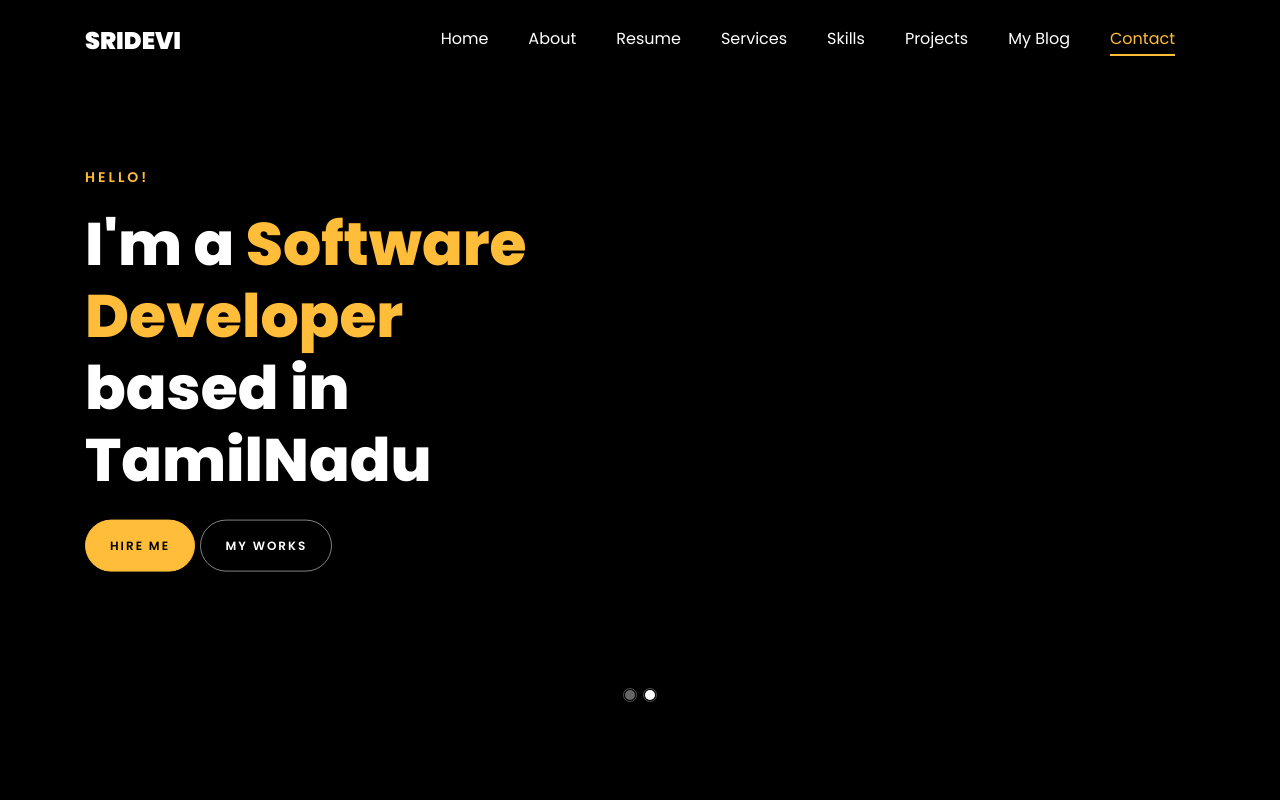
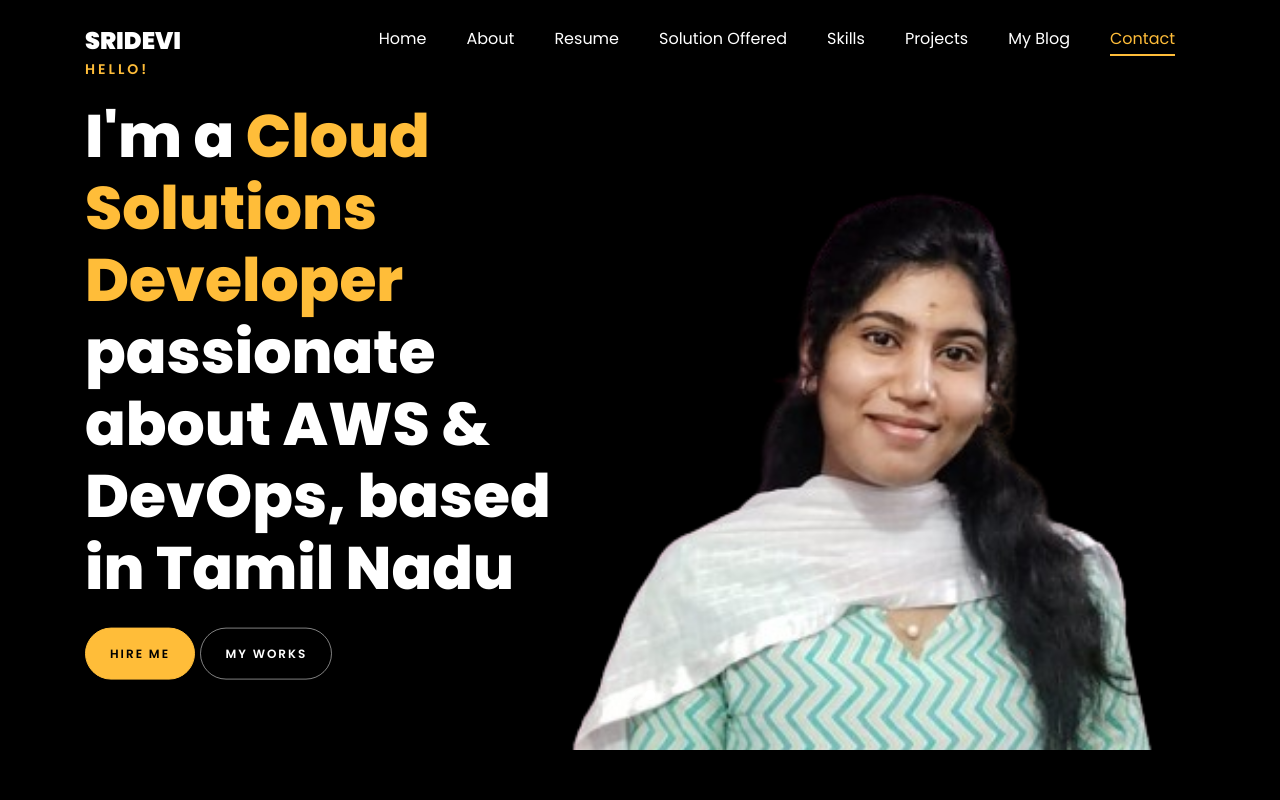
Before and after one commit to srideviradhakrishnan/portfolio1, a plain HTML site: page index.html in a window 1280 px wide. Shown: the top 800 px of the page. Drawn offline with Linux system fonts and the light colour scheme; files whose address does not match are found by name.

```diff
--- a/index.html
+++ b/index.html
@@ -37,7 +37,7 @@
 	          <li class="nav-item"><a href="#home-section" class="nav-link"><span>Home</span></a></li>
 	          <li class="nav-item"><a href="#about-section" class="nav-link"><span>About</span></a></li>
 	          <li class="nav-item"><a href="#resume-section" class="nav-link"><span>Resume</span></a></li>
-	          <li class="nav-item"><a href="#services-section" class="nav-link"><span>Services</span></a></li>
+	          <li class="nav-item"><a href="#services-section" class="nav-link"><span>Solution Offered</span></a></li>
 	          <li class="nav-item"><a href="#skills-section" class="nav-link"><span>Skills</span></a></li>
 	          <li class="nav-item"><a href="#projects-section" class="nav-link"><span>Projects</span></a></li>
 	          <li class="nav-item"><a href="#blog-section" class="nav-link"><span>My Blog</span></a></li>
@@ -52,14 +52,14 @@
 	      	<div class="overlay"></div>
 	        <div class="container">
 	          <div class="row d-md-flex no-gutters slider-text align-items-end justify-content-end" data-scrollax-parent="true">
-	          	<div class="one-third js-fullheight order-md-last img" style="background-image:url(images/bg_1.png);">
+	          	<div class="one-third js-fullheight order-md-last img" style="background-image:url(images/pic1-bg.jpg);">
 	          		<div class="overlay"></div>
 	          	</div>
 		          <div class="one-forth d-flex  align-items-center ftco-animate" data-scrollax=" properties: { translateY: '70%' }">
 		          	<div class="text">
 		          		<span class="subheading">Hello!</span>
 			            <h1 class="mb-4 mt-3">I'm <span>Sridevi Radhakrishnan</span></h1>
-			            <h2 class="mb-4">A Freelance Software Developer</h2>
+			            <h2 class="mb-4">A Freelance AWS Cloud & DevOps Engineer</h2>
 			            <p><a href="#contact-section" class="btn btn-primary py-3 px-4">Hire me</a> <a href="#projects-section" class="btn btn-white btn-outline-white py-3 px-4">My works</a></p>
 		            </div>
 		          </div>
@@ -71,13 +71,13 @@
 	      	<div class="overlay"></div>
 	        <div class="container">
 	          <div class="row d-flex no-gutters slider-text align-items-end justify-content-end" data-scrollax-parent="true">
-	          	<div class="one-third js-fullheight order-md-last img" style="background-image:url(images/bg_2.png);">
+	          	<div class="one-third js-fullheight order-md-last img" style="background-image:url(images/pic3-bg.jpg);">
 	          		<div class="overlay"></div>
 	          	</div>
 		          <div class="one-forth d-flex align-items-center ftco-animate" data-scrollax=" properties: { translateY: '70%' }">
 		          	<div class="text">
 		          		<span class="subheading">Hello!</span>
-			            <h1 class="mb-4 mt-3">I'm a <span>Software Developer</span> based in TamilNadu</h1>
+			            <h1 class="mb-4 mt-3">I'm a <span>Cloud Solutions Developer</span> passionate about AWS & DevOps, based in Tamil Nadu</h1>
 			            <p><a href="#contact-section" class="btn btn-primary py-3 px-4">Hire me</a> <a href="#" class="btn btn-white btn-outline-white py-3 px-4">My works</a></p>
 		            </div>
 		          </div>
@@ -93,7 +93,7 @@
     			<div class="col-md-6 col-lg-5 d-flex">
     				<div class="img-about img d-flex align-items-stretch">
     					<div class="overlay"></div>
-	    				<div class="img d-flex align-self-stretch align-items-center" style="background-image:url(images/bg_1.png);">
+	    				<div class="img d-flex align-self-stretch align-items-center" style="background-image:url(images/pic2-bg.jpg);">
 	    				</div>
     				</div>
     			</div>
```
Also changed, not shown: images/pic1-bg.jpg (added), images/pic2-bg.jpg (added), images/pic3-bg.jpg (added).
